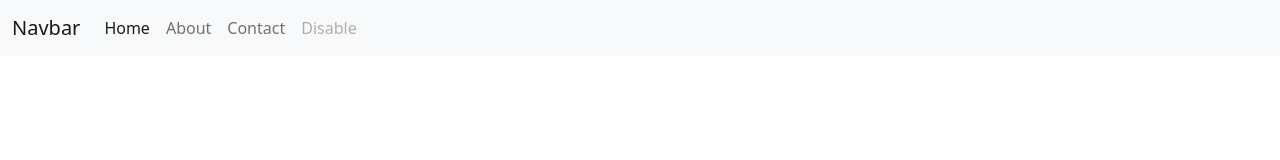
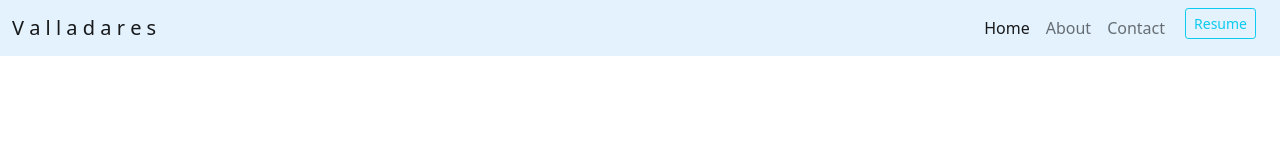
Before and after one commit to UNCValladaresHamlet/New_Portfolio, a plain HTML site: page index.html in a window 1280 px wide. Drawn offline with nearby package versions, Linux system fonts and the light colour scheme.

Commit message:
Added color and edited tags

```diff
--- a/index.html
+++ b/index.html
@@ -7,13 +7,13 @@
     <title>Portfolio | HV</title>
   </head>
   <body>
-    <nav class="navbar navbar-expand-lg navbar-light bg-light">
+    <nav class="navbar navbar-expand-lg navbar-light" style="background-color: #e3f2fd;">
       <div class="container-fluid">
-        <a class="navbar-brand" href="#">Navbar</a>
+        <a class="navbar-brand" href="#">V a l l a d a r e s</a>
         <button class="navbar-toggler" type="button" data-bs-toggle="collapse" data-bs-target="#navbarNav" aria-controls="navbarNav" aria-expanded="false" aria-label="Toggle navigation">
           <span class="navbar-toggler-icon"></span>
         </button>
-        <div class="collapse navbar-collapse" id="navbarNav">
+        <div class="collapse navbar-collapse justify-content-end" id="navbarNav">
           <ul class="navbar-nav">
             <li class="nav-item">
               <a class="nav-link active" aria-current="page" href="#">Home</a>
@@ -24,14 +24,16 @@
             <li class="nav-item">
               <a class="nav-link" href="#">Contact</a>
             </li>
-            <li class="nav-item">
-              <a class="nav-link disabled">Disable</a>
-            </li>
+            <form class="container-fluid justify-content-start">
+              <button class="btn btn-sm btn-outline-info" type="button">Resume</button>
+            </form>
           </ul>
         </div>
       </div>
     </nav>
 
+
+
 <script src="https://cdn.jsdelivr.net/npm/bootstrap@5.1.3/dist/js/bootstrap.min.js" integrity="sha384-QJHtvGhmr9XOIpI6YVutG+2QOK9T+ZnN4kzFN1RtK3zEFEIsxhlmWl5/YESvpZ13" crossorigin="anonymous"></script>
 
   </body>
```
